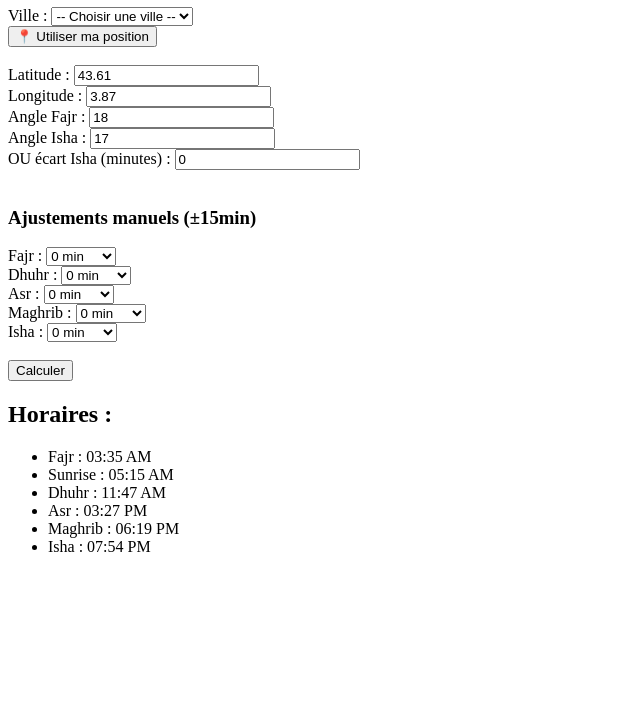
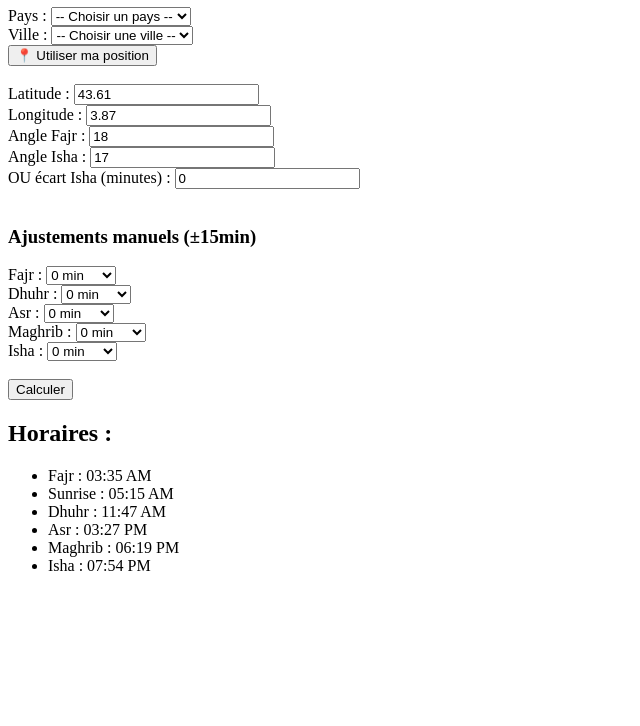
Before and after one commit to FaridBou/AdhanSalat, a plain HTML site: page index.html in a window 1280 px wide. Shown: the part 74-800 px from the top of the page, without its empty margins (0-640 px from the left). Drawn offline with Linux system fonts and the light colour scheme.

Commit message:
Update index.html

```diff
--- a/index.html
+++ b/index.html
@@ -8,6 +8,12 @@
 </head>
 <body>
   <h1>🌽 Adhan O'Salat - Horaires de prière</h1>
+
+  <label>Pays :
+    <select id="countrySelector">
+      <option value="">-- Choisir un pays --</option>
+    </select>
+  </label><br>
 
   <label>Ville :
     <select id="citySelector">
```
